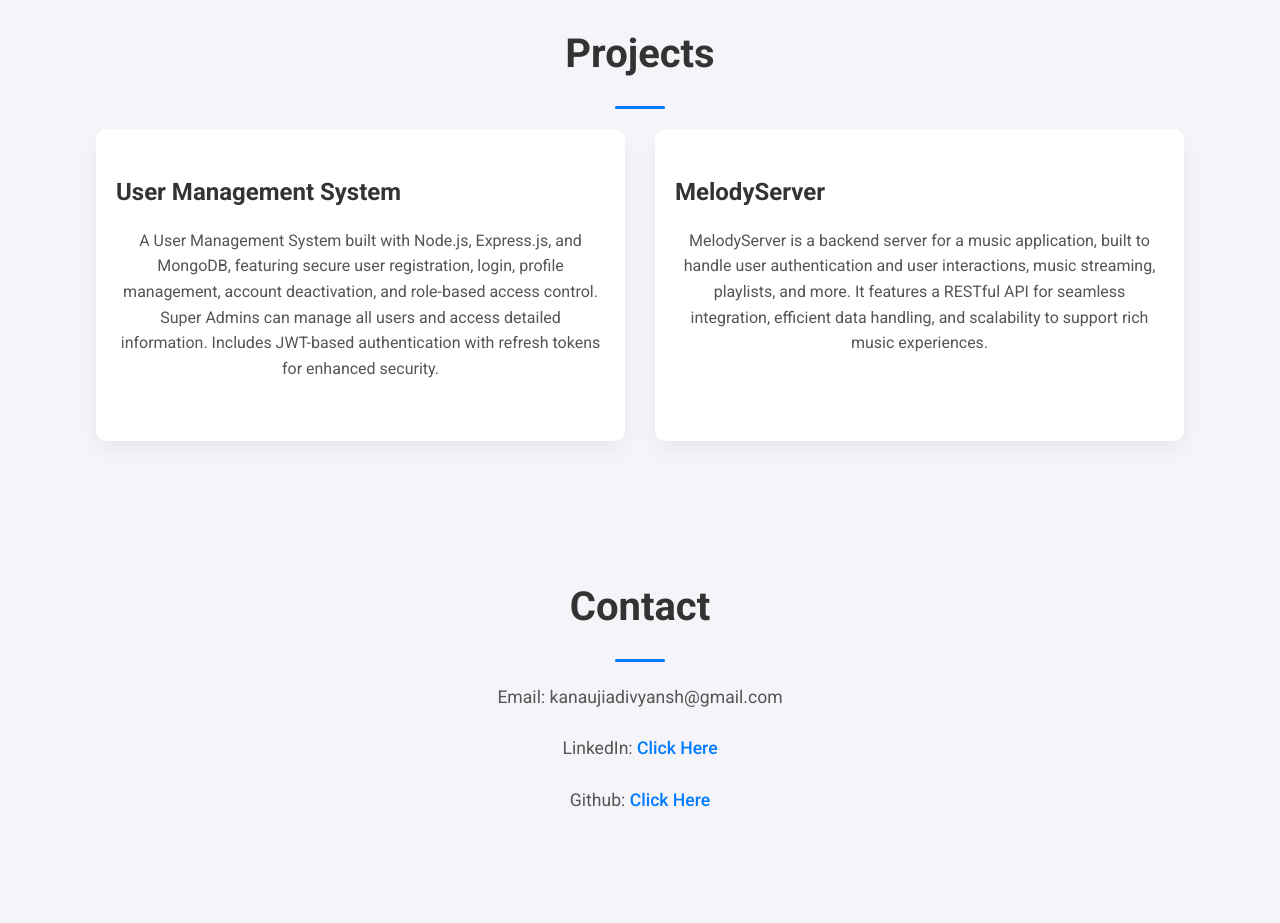
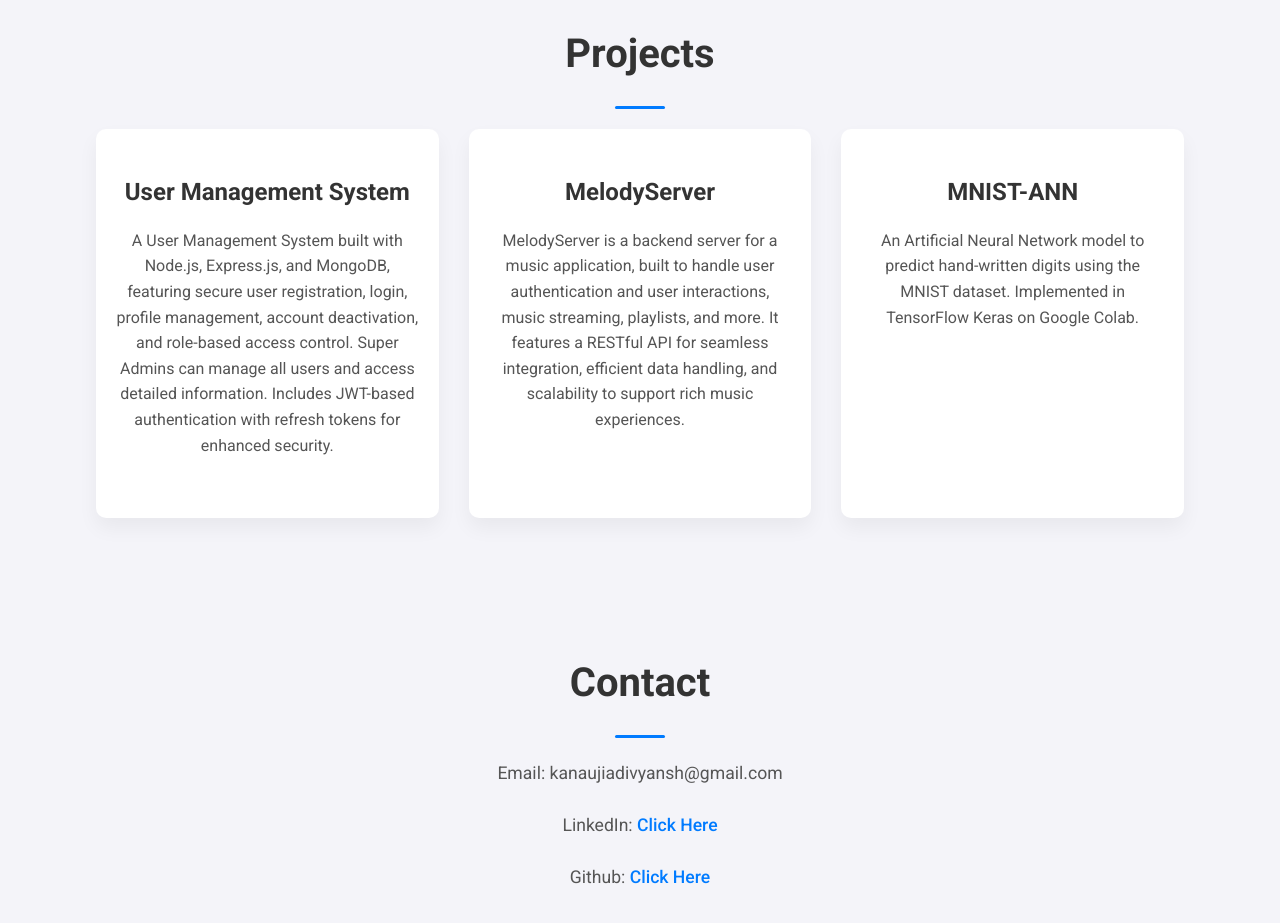
Before and after one commit to CyberKnight4269/Portfolio, a React (Vite) app: page / in a window 1280 px wide. Shown: the part 1220-2143 px from the top of the page. Built offline with nearby package versions, Linux system fonts and the light colour scheme.

Commit message:
Added project 3

```diff
--- a/components/Projects.jsx
+++ b/components/Projects.jsx
@@ -13,10 +13,10 @@ function Projects() {
                 <h3 className="project-title">MelodyServer</h3>
                 <p className="project-description">MelodyServer is a backend server for a music application, built to handle user authentication and user interactions, music streaming, playlists, and more. It features a RESTful API for seamless integration, efficient data handling, and scalability to support rich music experiences.</p>
             </a>
-            {/* <a href='' className="project-item">
-                <h3 className="project-title">Project 3</h3>
-                <p className="project-description">Project 3 Description</p>
-            </a> */}
+            <a href='https://github.com/CyberKnight4269/MNIST-ANN' className="project-item">
+                <h3 className="project-title">MNIST-ANN</h3>
+                <p className="project-description">An Artificial Neural Network model to predict hand-written digits using the MNIST dataset. Implemented in TensorFlow Keras on Google Colab.</p>
+            </a>
         </div>
     </section>
   )
--- a/src/App.css
+++ b/src/App.css
@@ -137,6 +137,7 @@ p {
   font-size: 1.5em;
   margin-bottom: 15px;
   color: #333;
+  text-align: center;
 }
 
 .project-description {
```
